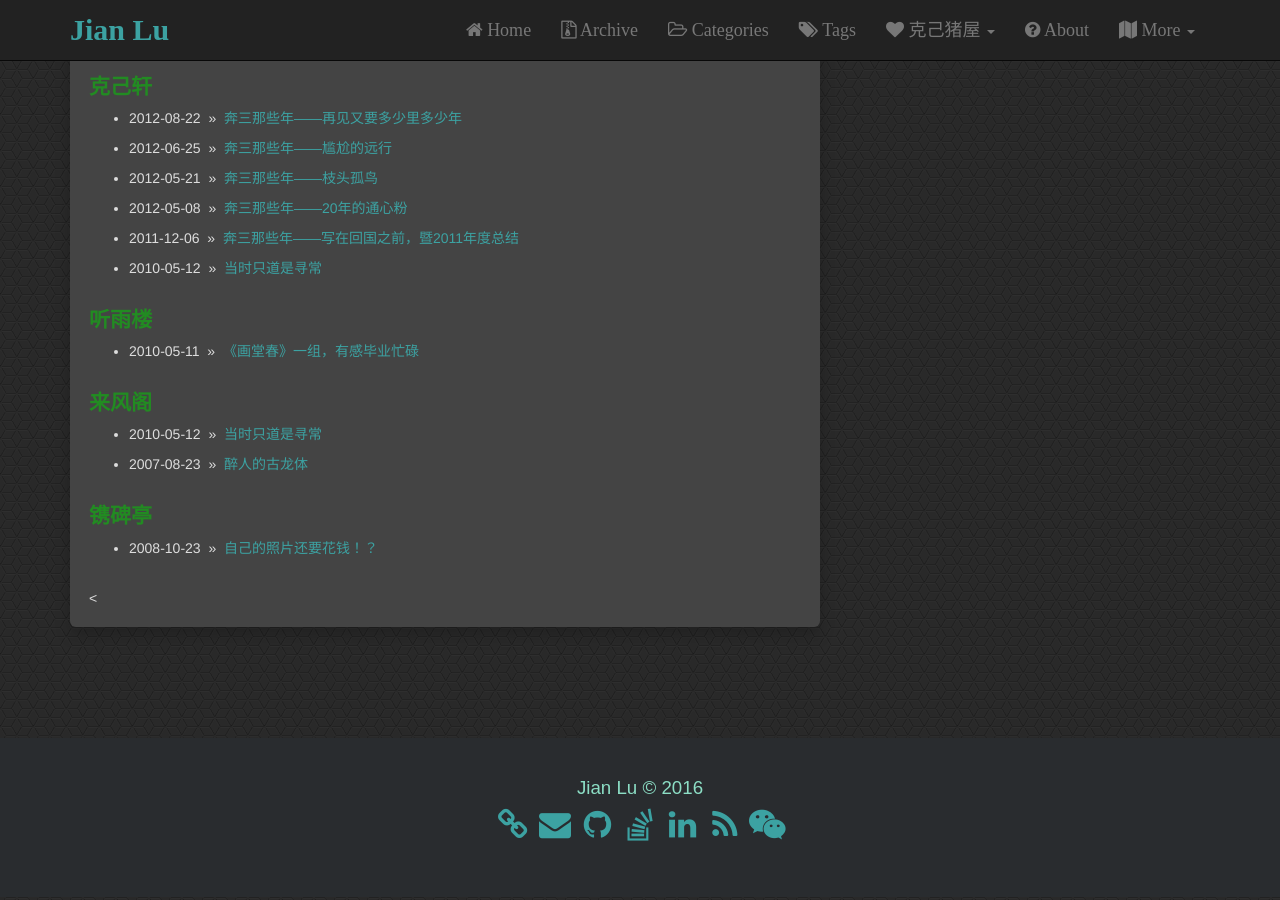
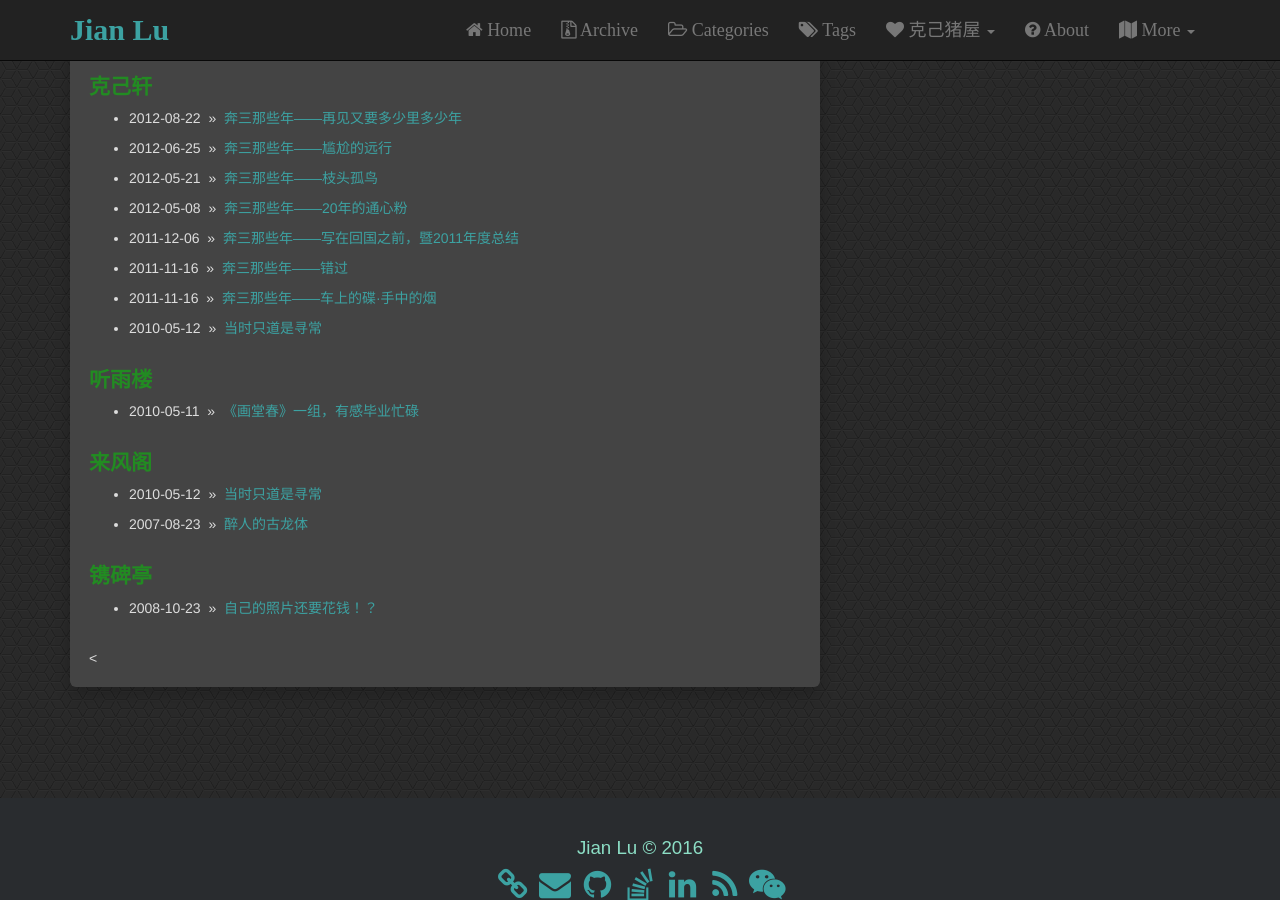
Before and after one commit to JianLu/jianlu.github.io, a Jekyll site: the page built from pages/categories.html, in a window 1280 px wide and 900 px high, scrolled down 1181 px. Built offline with Jekyll 4.4.1, drawn with Linux system fonts in a browser that asks for light colours; comment, search, counter and statistics services are not loaded; some of the changed lines change nothing that is shown.

Commit message:
Add post

```diff
--- /dev/null
+++ b/_posts/2011-08-31-Go30_20110831.md
@@ -0,0 +1,118 @@
+---
+layout: post
+title: "奔三那些年——车上的碟·手中的烟"
+date: 2011-11-16 14:43:13
+description:
+categories: [克己轩]
+tags: [奔三那些年]
+---
+
+> 赴美一年，并没有别人眼中的那般好
+>
+> 也许别的留学生的生活会“丰富多彩”一些，我的则是平平淡淡
+>
+> 总之，如鱼饮水，冷暖自知
+
+所谓的“美国的日子精彩纷呈”，很浮夸，
+
+甚至是一种毫无意义的狂欢，
+
+生活点滴中真正的乐子并不多。
+
+不过，在适应美国生活的过程中，
+
+有两件事情在国内从没用做过的事情：
+
+坐在车里静静地听歌；
+
+坐在车里静静地抽烟。
+
+<br>
+
+我并不喜欢开车，觉得不是一件舒服的事情，
+
+但是坐在副驾就另当别论了。
+
+将脚轻轻放在挡风玻璃前，
+
+点上只烟，
+
+随意地切着歌，
+
+呆呆地盯着窗外，
+
+不用关心车距，也不用担心盲区。
+
+如果车窗没擦干净，
+
+阳光透过来，五彩斑驳，
+
+仿佛所有景色都凝聚在车上，所有事情都被甩到车尾。
+
+<br>
+
+美国的天很高很蓝，
+
+同样地太阳也大得很，
+
+夏日里，将车窗摇下来，
+
+将半条胳膊搭在车门上，
+
+盯着在食指和中指之间的烟。
+
+时而阳光从后目镜刺入眼里，
+
+配合着路旁郁郁葱葱的绿树。
+
+恍惚之间，那份慵懒，无以言表。
+
+<br>
+
+将烟灰弹到风中，
+
+宛若从梦中醒来，
+
+然后淡然地换张碟，切到最喜欢的那首。
+
+好像就这样，
+
+日子就这么一天天过去了。
+
+烟一支一支地抽掉，
+
+三五，中华，将军，黄鹤楼……
+
+碟一张一张地听过，
+
+许美静，赵传，李宗盛，猫……
+
+<br>
+
+仿佛除却工作学习，
+
+生活只剩抽烟、听碟、喝酒、吹牛了。
+
+那些对吃喝玩乐嗤之以鼻的人们啊，
+
+你们怎知，以上种种，皆是情怀：
+
+抽的是寂寞
+
+听的是忧伤
+
+喝的是洒脱
+
+吹的是无奈
+
+<br>
+
+岁月都老了，
+
+某天再邂逅，寒暄上几句，不过如此。
+
+什么，春天的花秋天的风冬天的落阳，
+
+其实我早无青春可言，空空洞洞。
+
+一切，忠于自己则好。
--- /dev/null
+++ b/_posts/2011-11-16-Go30_20111116.md
@@ -0,0 +1,120 @@
+---
+layout: post
+title: "奔三那些年——错过"
+date: 2011-11-16 14:43:13
+description:
+categories: [克己轩]
+tags: [奔三那些年]
+---
+
+严寒隆冬，洗了个热水澡，喝了几杯小酒，
+
+不知何时，渐渐睡去。
+
+仿佛梦见我从梦里醒来
+
+微亮的光线穿过眼睑，将我刺醒。
+
+<br>
+
+我走在熟悉的街道，滨海的春天，像娃娃的脸，
+
+时而是浓眉紧锁的雾霭，似烟似气，吞没栉比的旧房；
+
+时而是生机勃勃的明媚，阳雪初融，玲珑剔透；
+
+时而是难以捉摸的温柔，湿润的风，带着泥土的沉香。
+
+津门的春天，更如这滨江道上擦肩而过的曼妙少女，
+
+来不及体味她的多变，就被消失在息壤的人流里。
+
+<br>
+
+滨江道上，劝业场下，雨过的老城，潮湿的路面。
+
+津门的夏天，湿漉脏乱的穷街陋巷，五光十色的海河夜景……
+
+我就坐在大理石建筑的墙根下，望着街角的平房。
+
+简陋的小馆子，光着膀子的人，冰镇的啤酒，
+
+坑坑洼洼的桌子上是肉串、皮皮虾、塔嘛鱼……
+
+突然下起雨来，人们纷纷冲进商场躲雨，
+
+我被推进熙攘的人流里，漂泊不定……
+
+<br>
+
+突然，像个皮球一样，我被扔在街边。
+
+这是，一条天津郊区里不知名的街。
+
+两排高大挺拔的树夹着满地金黄的路。
+
+这是我的家乡，
+
+很小我就在这条街上玩耍，很小我就知道高大的树叫做梧桐。
+
+我常常将枯黄的梧桐叶撕得只剩下叶脉。
+
+我仿佛看到一个孩子，拿着片怪怪的叶子，走在放学的路上。
+
+迎面迎来一辆蓝白相间的公车，不紧不慢……
+
+<br>
+
+我就坐在186路公车里，
+
+外面冰天雪地，我裹着羽绒服，坐在四处漏风的车子里。
+
+又结束了一学期的高中住校，寒假开始了！
+
+我拖着塞满书的沉重行李箱，划行在积雪的路上，
+
+抬头看到的是枯乱的树枝，几处寥落的楼群。
+
+天津的冬天，总是静悄悄的，
+
+而远处楼里飘出的炊烟却越来越近~~~
+
+<br>
+
+一扇熟悉的门，旧旧的福字
+
+兴冲冲冲出的狗，尾巴摇得跟螺旋桨一样
+
+一只干燥有力的手，接过我手里的行李箱
+
+一张满是关怀的女人的脸
+
+<br>
+
+……
+
+<br>
+
+一年里，错过了从不魂牵梦绕的家乡：
+
+错过了春天湿润的风
+
+错过了夏天雨过的街
+
+错过了秋天飘落的叶
+
+错过了冬天冰冷的雪
+
+<br>
+
+错过了到不了的梦
+
+错过了懂不了的伤
+
+错过了她，错过了家，人生何如？
+
+只不过是一场游戏，
+
+只不过是一段命运，
+
+这里，家，是起点，也是终点。
```
Also changed, not shown: _posts/2011-12-06-Go30_20111206.md (+1 -0 lines).
